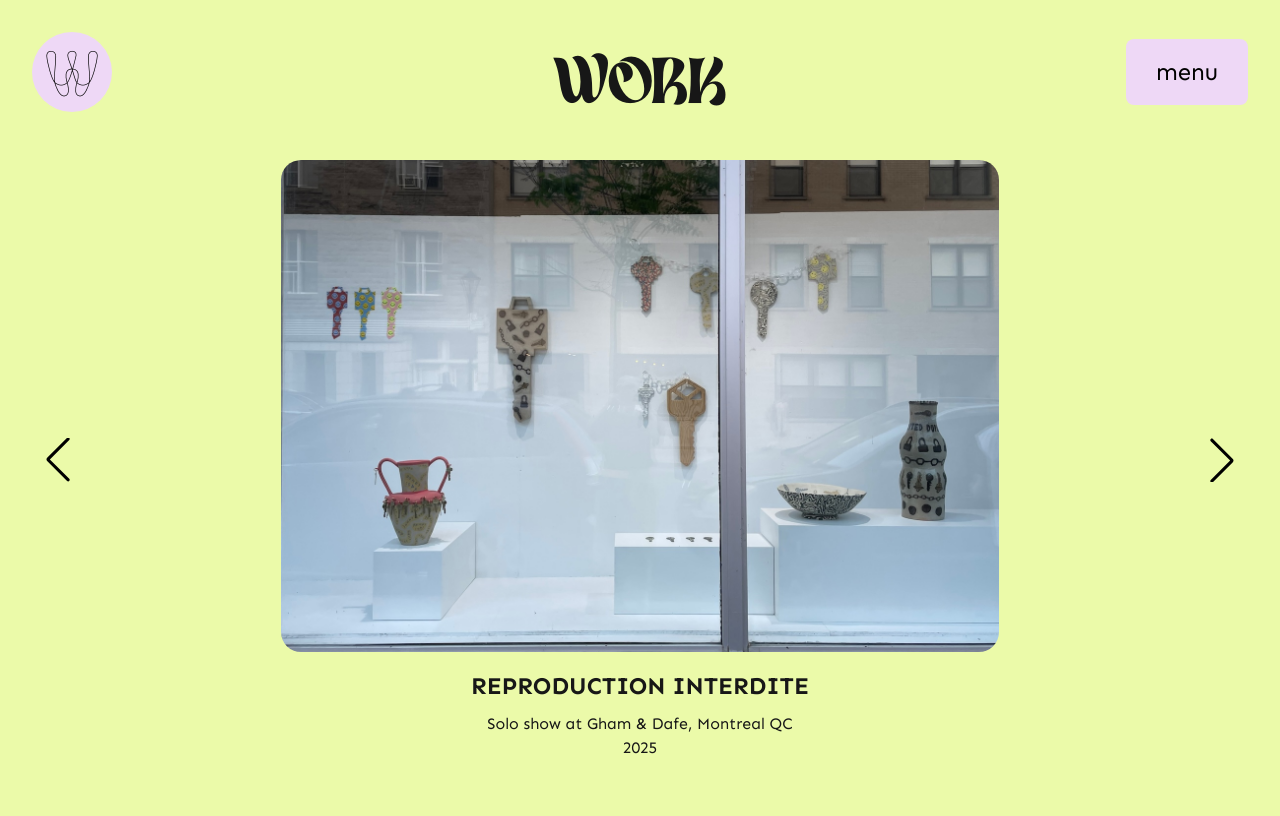
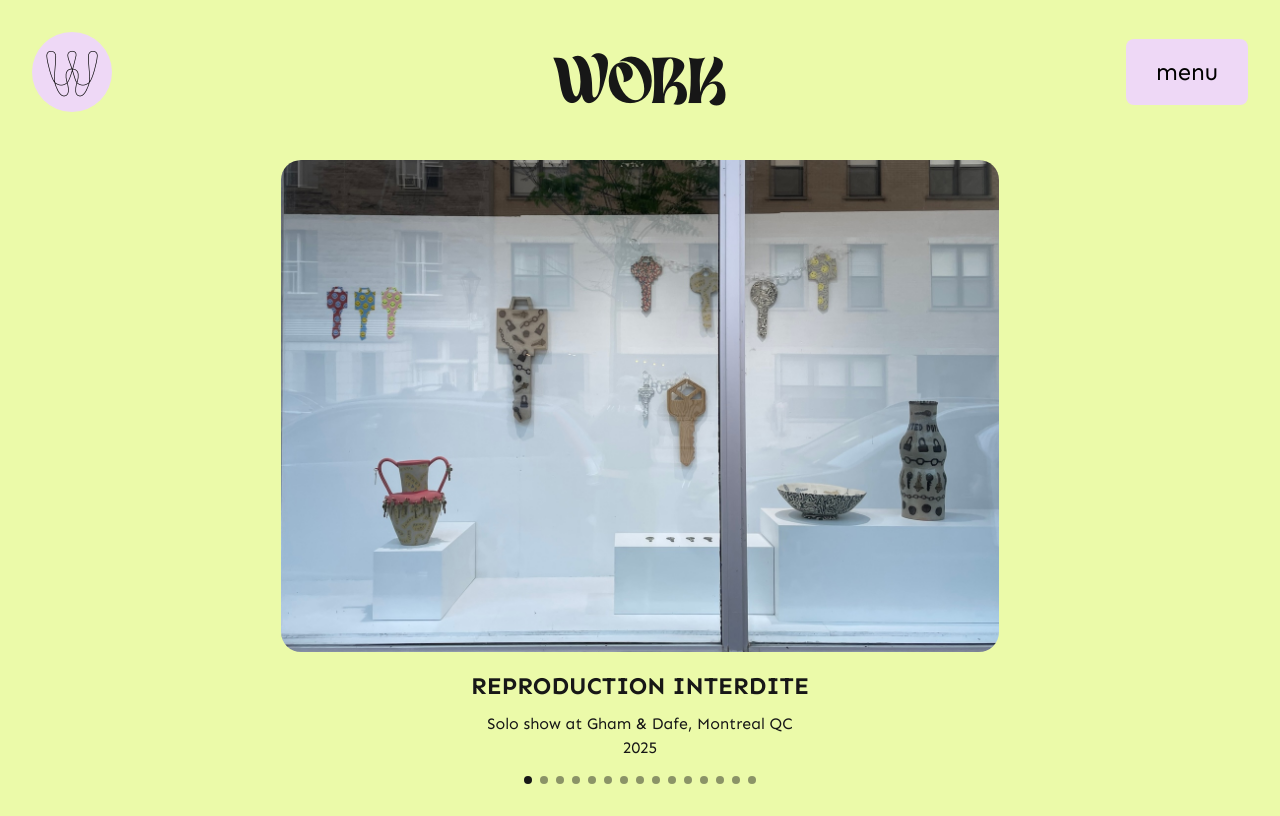
Before and after one commit to mariefoxall/wasted-effort-2.0, a Next.js app: page /portfolio in a window 1280 px wide. Built offline with nearby package versions, Linux system fonts and the light colour scheme.

Commit message:
add pagination bullets

```diff
--- a/src/app/portfolio/page.tsx
+++ b/src/app/portfolio/page.tsx
@@ -4,9 +4,10 @@ import Image from "next/image";
 
 import "./portfolio.css";
 import Swiper from "swiper";
-import { Navigation } from "swiper/modules";
+import { Navigation, Pagination } from "swiper/modules";
 import "swiper/css";
 import "swiper/css/navigation";
+import "swiper/css/pagination";
 import { useEffect, useState } from "react";
 import { PortfolioSlide, portfolioMedia } from "./media";
 
@@ -14,7 +15,7 @@ function Portfolio() {
   const [mySwiper, setMySwiper] = useState<Swiper | null>(null);
   useEffect(() => {
     const mySwiper = new Swiper(".swiper", {
-      modules: [Navigation],
+      modules: [Navigation, Pagination],
       loop: true,
       direction: "horizontal",
 
@@ -24,6 +25,12 @@ function Portfolio() {
       navigation: {
         nextEl: ".swiper-button-next",
         prevEl: ".swiper-button-prev",
+      },
+
+      pagination: {
+        el: ".portfolio-pagination",
+        type: "bullets",
+        clickable: true,
       },
 
       // And if we need scrollbar
@@ -75,9 +82,10 @@ function Portfolio() {
             {portfolioMedia.map((slide: PortfolioSlide) => renderSlide(slide))}
           </div>
 
-          <div className="swiper-button-prev"></div>
-          <div className="swiper-button-next"></div>
+          {/* <div className="swiper-button-prev"></div>
+          <div className="swiper-button-next"></div> */}
         </div>
+        <div className="portfolio-pagination"></div>
       </div>
     </>
   );
--- a/src/app/portfolio/portfolio.css
+++ b/src/app/portfolio/portfolio.css
@@ -1,10 +1,20 @@
 .swiper {
+  --swiper-theme-color: var(--foreground);
+  --swiper-pagination-color: var(--foreground);
+  --swiper-pagination-bullet-inactive-color: var(--foreground);
+  display: flex;
+  flex-direction: column;
   margin-top: 2rem;
   width: 100%;
   height: calc(100vh - 200px);
   /* max-height: 50vh; */
   flex-shrink: 1;
   overflow: hidden;
+}
+
+.swiper-wrapper {
+  flex: 1 1 auto;
+  min-height: 0;
 }
 .swiper-slide {
   display: grid;
@@ -45,6 +55,21 @@
 .swiper-button-prev,
 .swiper-button-next {
   color: var(--foreground);
+}
+
+.portfolio-pagination {
+  display: flex;
+  justify-content: center;
+  margin-top: 1rem;
+
+  .swiper-pagination-bullet {
+    background-color: var(--foreground);
+    opacity: 0.45;
+  }
+
+  .swiper-pagination-bullet-active {
+    opacity: 1;
+  }
 }
 
 .portfolio-page {
```
